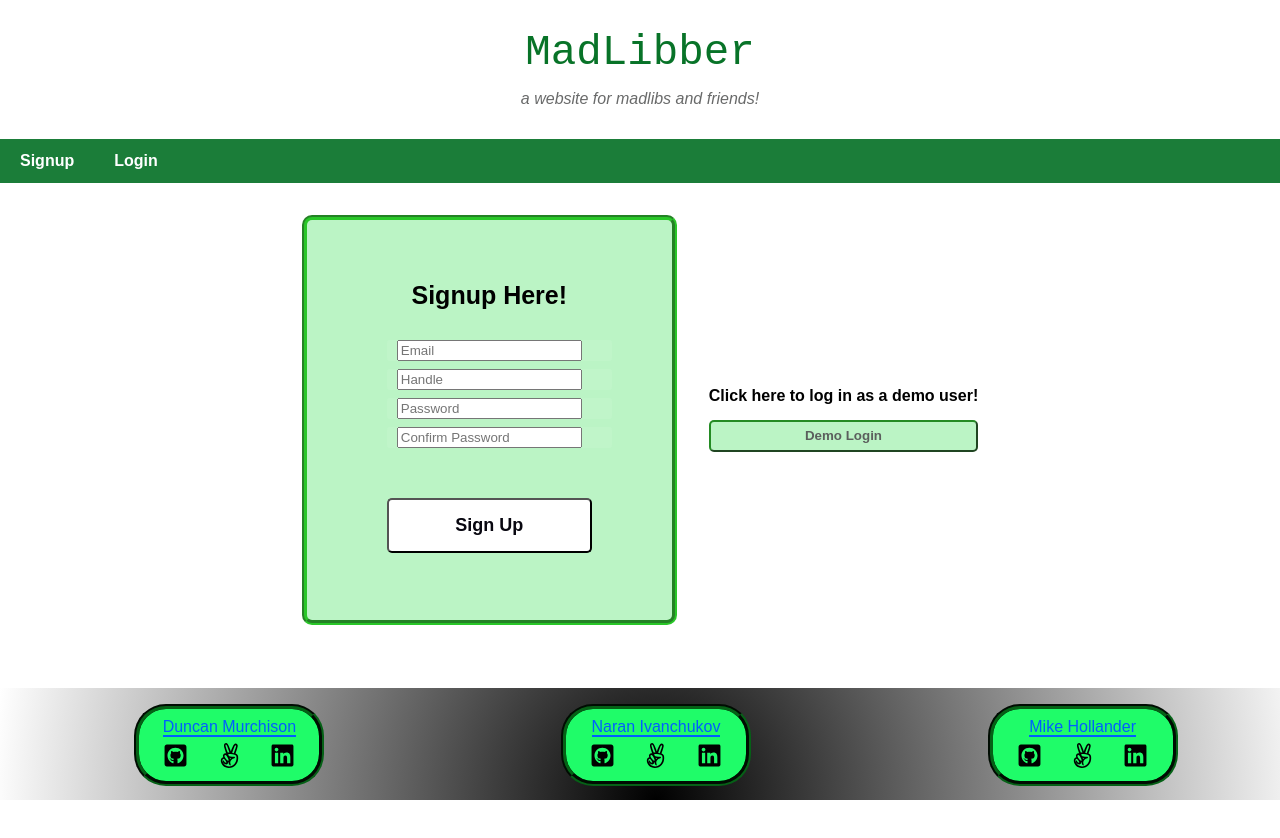
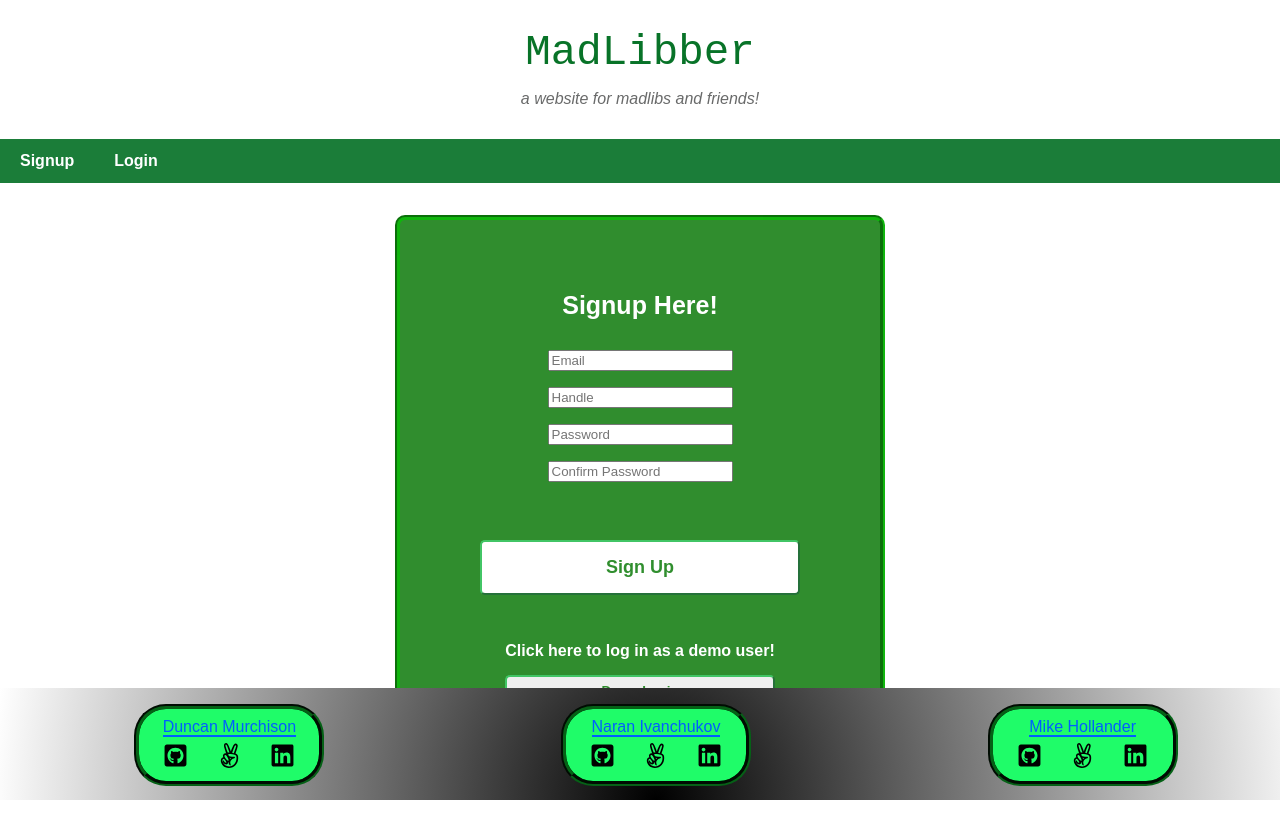
Before and after one commit to dmurchison/madlibs_against_humanity, a React (Create React App) app in the folder frontend/: page /#/signup in a window 1280 px wide. Shown: the top 838 px of the page. Built offline with nearby package versions, Linux system fonts and the light colour scheme.

Commit message:
session_forms

```diff
--- a/frontend/src/components/madlibs/madlib_box.jsx
+++ b/frontend/src/components/madlibs/madlib_box.jsx
@@ -5,7 +5,7 @@ class MadlibBox extends React.Component {
   render() {
     return (
       <div className='madlib-box-container'>
-        <h3 className='your-madlib'>Check it out!</h3>
+        <h3 className='madlib-box-header'>Check it out!</h3>
 
         <div className='madlib-box-title'>
           <div>
--- a/frontend/src/components/madlibs/madlib_play.jsx
+++ b/frontend/src/components/madlibs/madlib_play.jsx
@@ -139,6 +139,7 @@ class MadlibPlay extends React.Component {
 
       <div className='madlib-play-container'>
         <form className='madlib-play-form' onSubmit={this.handleFillin}>
+          <h3 className='madlib-box-header'>Fill in the Blanks!</h3>
           <input
             className='madlib-play-input'
             type="text"
--- a/frontend/src/components/session/login_form.jsx
+++ b/frontend/src/components/session/login_form.jsx
@@ -88,12 +88,13 @@ class LoginForm extends React.Component {
 
           <button className='login-button' type='submit'>Log In</button>
 
+          <div className='demoLogin'>
+            <p>Click here to log in as a demo user!</p>
+            <button className='demoLogin-btn' onClick={this.handleDemo}>Demo Login</button>
+          </div>
+
         </form>
 
-        <div className='demoLogin'>
-          <p>Click here to log in as a demo user!</p>
-          <button className='demoLogin-btn' onClick={this.handleDemo}>Demo Login</button>
-        </div>
 
       </div>
     );
--- a/frontend/src/components/session/signup_form.jsx
+++ b/frontend/src/components/session/signup_form.jsx
@@ -103,12 +103,13 @@ class SignupForm extends React.Component {
 
           <button className='signup-button' type='submit'>Sign Up</button>
 
+          <div className='demoLogin'>
+            <p>Click here to log in as a demo user!</p>
+            <button className='demoLogin-btn' onClick={this.handleDemo}>Demo Login</button>
+          </div>
+
         </form>
 
-        <div className='demoLogin'>
-          <p>Click here to log in as a demo user!</p>
-          <button className='demoLogin-btn' onClick={this.handleDemo}>Demo Login</button>
-        </div>
       </div>
     );
   }
--- a/frontend/src/stylesheets/nav.scss
+++ b/frontend/src/stylesheets/nav.scss
@@ -132,8 +132,6 @@
 .dev-info-container {
   display: flex;
   justify-content: space-around;
-  // margin-bottom: 2rem;
-  // padding-bottom: 2rem;
   font-style: bold;
 }
 .portfolio-site{
--- a/frontend/src/stylesheets/session_forms.scss
+++ b/frontend/src/stylesheets/session_forms.scss
@@ -1,32 +1,35 @@
 // Login Form
 .login-form-container {
   display: flex;
+  align-items: center;
   justify-content: center;
   margin-top: 2rem;
-  margin-bottom: 15rem;
+  margin-bottom: 5rem;
 }
 
-.login-form {
+.login-form, .signup-form {
   display: flex;
   justify-content: center;
   flex-direction: column;
+  align-items: center;
   border: 5px;
   border-style: groove;
   border-radius: 10px;
   border-color: rgba(11, 190, 8, 0.827);
-  background-color: rgba(187, 244, 197);
+  background-color: rgba(5, 118, 3, 0.827);
+  color: white;
   padding: 5rem;
-  height: 10rem;
+  height: 25rem;
+  width: 20rem;
   transition: 325ms;
 }
-.login-form:hover {
-  transform: scale(1.025);
-  // cursor: crosshair;
-  background-color: rgb(231, 231, 231);
+.login-form:hover, .signup-form:hover {
+  transform: scale(1.05);
+  background-color: white;
   color: rgb(66, 197, 101);
 }
 
-.login-here {
+.login-here, .signup-here {
   font-size: 25px;
   font-weight: 500;
   line-height: 25px;
@@ -34,51 +37,45 @@
   margin-bottom: 1.5rem;
   text-align: center;
   font-weight: bold;
-  color: #01481f;
+  // color: #01481f;
 }
 
-.login-form-email {
-  display: block;
-  height: 50px;
-  width: 100%;
-  background-color: rgba(255,255,255,0.07);
-  border-radius: 3px;
-  padding: 0 10px;
-  margin-top: 8px;
-  font-size: 14px;
-  font-weight: 300;
+.login-form-email, .login-form-password, .signup-form-handle, .signup-form-email, .signup-form-password {
+  // display: block;
+  // height: 50px;
+  // width: 100%;
+  // background-color: rgba(255,255,255,0.07);
+  // border-radius: 3px;
+  // padding: 0 10px;
+  // margin-top: 8px;
+  // font-size: 14px;
+  // font-weight: 300;
+  margin-top: .5rem;
+  margin-bottom: .5rem;
 }
 
-.login-form-password {
-  display: block;
-  height: 50px;
-  width: 100%;
-  background-color: rgba(255,255,255,0.07);
-  border-radius: 3px;
-  padding: 0 10px;
-  margin-top: 8px;
-  font-size: 14px;
-  font-weight: 300;
-}
-
-.login-button {
+.login-button, .signup-button {
   margin-top: 50px;
   width: 100%;
   background-color: #ffffff;
-  color: #080710;
+  color: rgba(5, 118, 3, 0.827);
+  border-color: rgb(66, 197, 101);
   padding: 15px 0;
   font-size: 18px;
   font-weight: 600;
   border-radius: 5px;
   cursor: pointer;
   margin-bottom: .5rem;
+  transition: 325ms;
 }
-.login-button:hover {
+.login-button:hover, .signup-button:hover {
   transform: scale(1.05);
+  color: white;
+  background-color: rgba(5, 118, 3, 0.827);
 }
 
 
-// Session Forms & Buttons
+// @media Session Forms & Buttons
 .session-form-errors {
   display: flex;
   justify-content: center;
@@ -89,26 +86,38 @@
 }
 
 .demoLogin {
-  margin-left: 2rem;
   display: flex;
   justify-content: center;
   flex-direction: column;
   font-weight: bold;
+  margin-top: 2.5rem;
 }
 .demoLogin-btn {
   margin-top: 1rem;
   height: 2rem;
-  background-color: rgba(187, 244, 197);
   border-radius: 5px;
-  border-color: rgba(5, 118, 3, 0.827);
-  color: rgb(91, 95, 93);
+  border-color: rgb(66, 197, 101);
+  color: rgba(5, 118, 3, 0.827);
   font-weight: bold;
   transition: 325ms;
 }
 .demoLogin-btn:hover {
   transform: scale(1.05);
   cursor: pointer;
-  background-color: white;
+  background-color: rgba(5, 118, 3, 0.827);
+  color: white;
+}
+
+@media screen and (max-width: 800px) {
+  .signup-form-container, .login-form-container {
+    display: flex;
+    flex-direction: column;
+    align-items: center;
+  }
+  .demoLogin {
+    margin-top: 1rem;
+    margin-left: 0;
+  }
 }
 
 
@@ -119,73 +128,3 @@
   margin-top: 2rem;
   margin-bottom: 15rem;
 }
-
-.signup-form {
-  display: flex;
-  justify-content: center;
-  flex-direction: column;
-  border: 5px;
-  border-style: groove;
-  border-radius: 10px;
-  border-color: rgba(11, 190, 8, 0.827);
-  background-color: rgba(187, 244, 197);
-  padding: 5rem;
-  height: 15rem;
-  transition: 325ms;
-}
-.signup-form:hover {
-  transform: scale(1.05);
-  cursor: crosshair;
-  background-color: rgb(255, 255, 255);
-  color: rgb(66, 197, 101);
-}
-
-.signup-here {
-  font-size: 25px;
-  font-weight: 500;
-  line-height: 25px;
-  margin-top: .25rem;
-  margin-bottom: 1.5rem;
-  text-align: center;
-  font-weight: bold;
-}
-
-.signup-form-email, .signup-form-handle {
-  display: block;
-  height: 50px;
-  width: 100%;
-  background-color: rgba(255,255,255,0.07);
-  border-radius: 3px;
-  padding: 0 10px;
-  margin-top: 8px;
-  font-size: 14px;
-  font-weight: 300;
-}
-
-.signup-form-password {
-  display: block;
-  height: 50px;
-  width: 100%;
-  background-color: rgba(255,255,255,0.07);
-  border-radius: 3px;
-  padding: 0 10px;
-  margin-top: 8px;
-  font-size: 14px;
-  font-weight: 300;
-}
-
-.signup-button {
-  margin-top: 50px;
-  width: 100%;
-  background-color: #ffffff;
-  color: #080710;
-  padding: 15px 0;
-  font-size: 18px;
-  font-weight: 600;
-  border-radius: 5px;
-  cursor: pointer;
-  margin-bottom: .5rem;
-}
-.signup-button:hover {
-  transform: scale(1.05);
-}
```
Also changed, not shown: frontend/src/stylesheets/madlib.scss (+52 -38 lines).
